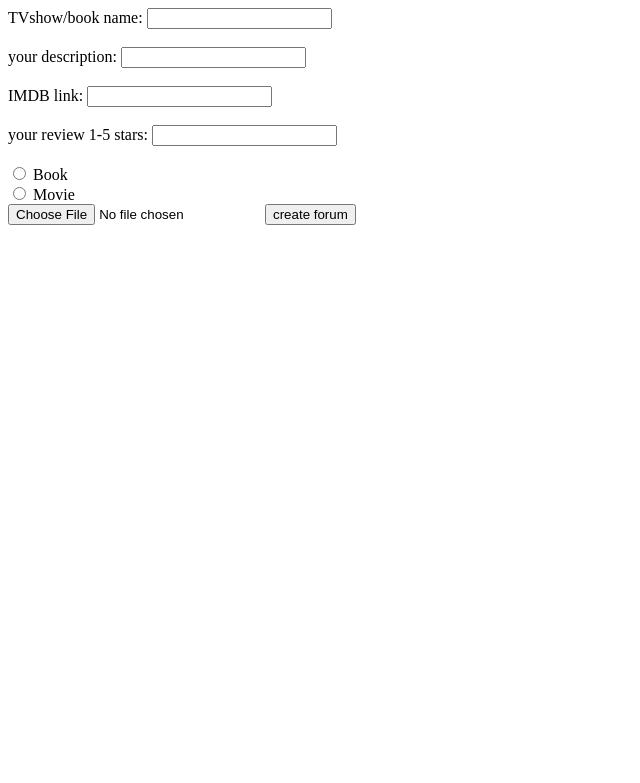
After one commit to ikoursh/yearlong_proj, a PHP site: page /crete_forum_page.html in a window 1280 px wide. The commit adds this page. Shown: the top 783 px of the page, without its empty margins (0-640 px from the left). Run offline with PHP 8.4, Linux system fonts and the light colour scheme.

Commit message:
fixed coding style errors

```diff
--- /dev/null
+++ b/crete_forum_page.html
@@ -0,0 +1,40 @@
+<!--doctype html-->
+<html lang="en">
+
+<head>
+
+    <title>forum page</title>
+
+</head>
+
+<body>
+
+<form action="new_forum.php" method="post" enctype="multipart/form-data">
+
+    <label for="title">TVshow/book name:</label>
+    <input type="text" id="title" name="title" required><br><br>
+
+
+    <label for="description">your description:</label>
+    <input type="text" id="description" name="description" required><br><br>
+
+
+    <label for="imdb">IMDB link:</label>
+    <input type="text" id="imdb" name="imdb"><br><br>
+
+
+    <label for="stars">your review 1-5 stars:</label>
+    <input type="text" id="stars" name="stars"><br><br>
+
+
+    <input type="radio" name="tag" value="book"> Book <br>
+    <input type="radio" name="tag" value="movie"> Movie <br>
+
+    <input type="file" name="fileToUpload" id="fileToUpload">
+
+
+    <input type="submit" value="create forum" name="submit">
+</form>
+</body>
+
+</html>
--- a/new_forum.php
+++ b/new_forum.php
@@ -73,4 +73,4 @@ $sql = "create table ".$id." (id INT(6) UNSIGNED AUTO_INCREMENT PRIMARY KEY, pos
 $conn->query($sql);
 $conn->close();
 
-header("Location: home.html");
+header("Location: home.php");
```
Also changed, not shown: create_sq_db_meet_ylong_final.sql (+15 -16 lines), forum_page.html (deleted, +0 -37 lines).
